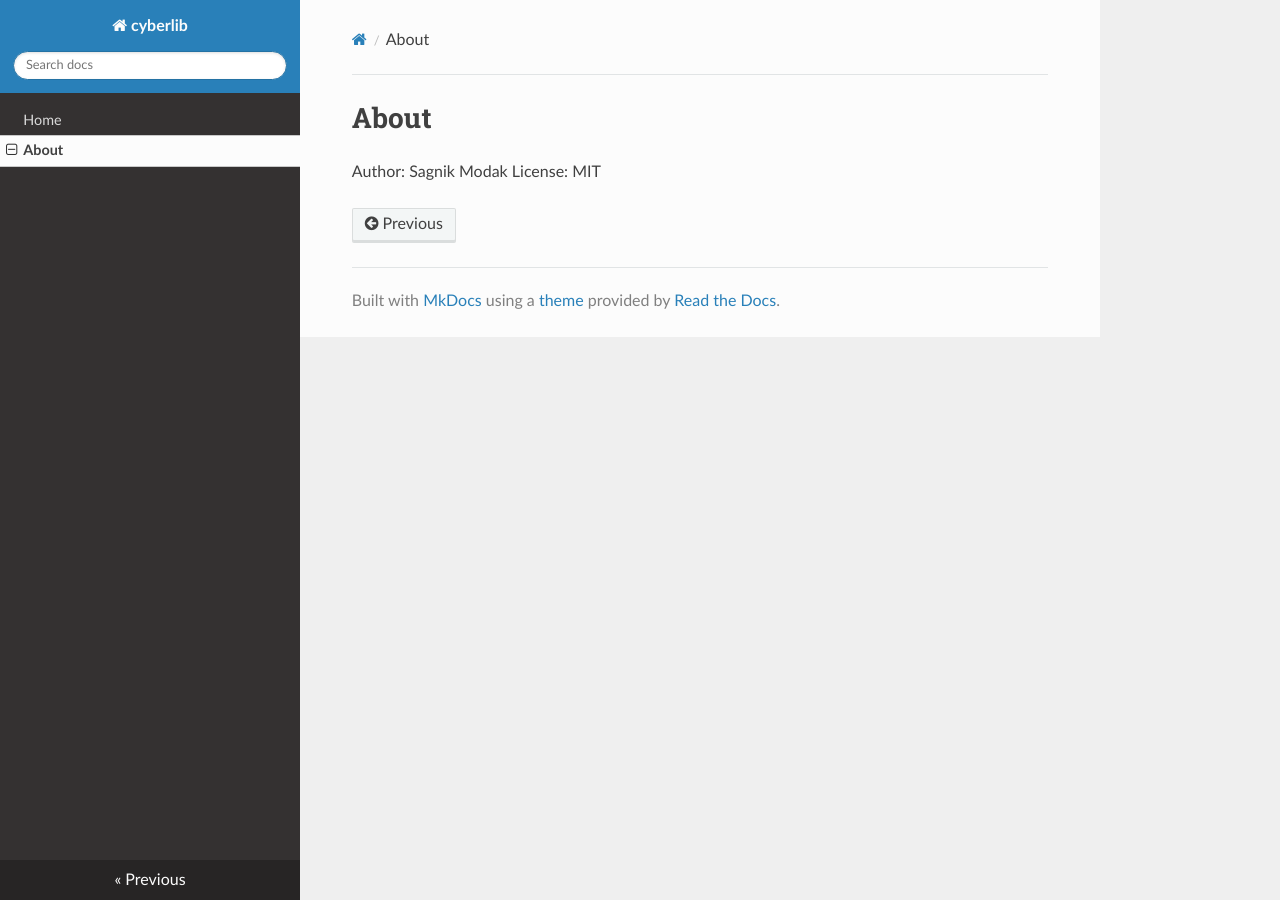
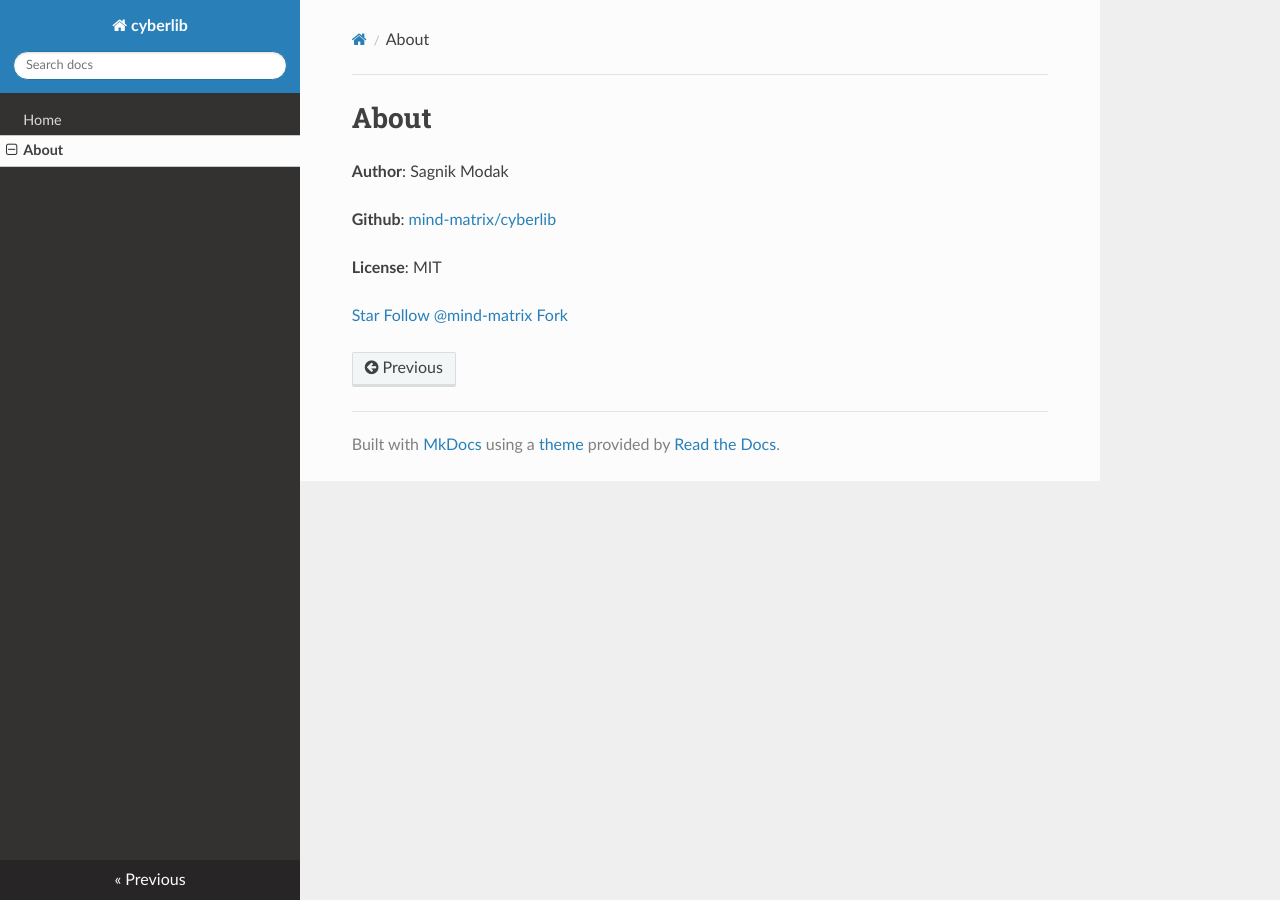
Before and after one commit to mind-matrix/cyberlib, an MkDocs documentation site: the page built from docs/about.md, in a window 1280 px wide. Built offline with MkDocs 1.6.1, drawn with Linux system fonts in a browser that asks for light colours; nearby versions of some CDN libraries.

Commit message:
fix: readme, about

```diff
--- a/docs/about.md
+++ b/docs/about.md
@@ -1,4 +1,11 @@
 # About
 
-Author: Sagnik Modak
-License: MIT
+**Author**: Sagnik Modak
+
+**Github**: [mind-matrix/cyberlib](https://github.com/mind-matrix/cyberlib)
+
+**License**: MIT
+
+<a class="github-button" href="https://github.com/mind-matrix/cyberlib" data-color-scheme="no-preference: light; light: light; dark: light;" data-icon="octicon-star" data-size="large" aria-label="Star mind-matrix/cyberlib on GitHub">Star</a> <a class="github-button" href="https://github.com/mind-matrix" data-color-scheme="no-preference: light; light: light; dark: light;" data-size="large" aria-label="Follow @mind-matrix on GitHub">Follow @mind-matrix</a> <a class="github-button" href="https://github.com/mind-matrix/cyberlib/fork" data-color-scheme="no-preference: light; light: light; dark: light;" data-icon="octicon-repo-forked" data-size="large" aria-label="Fork mind-matrix/cyberlib on GitHub">Fork</a>
+
+<script async defer src="https://buttons.github.io/buttons.js"></script>
```
Also changed, not shown: README.md (+3 -1 lines).
